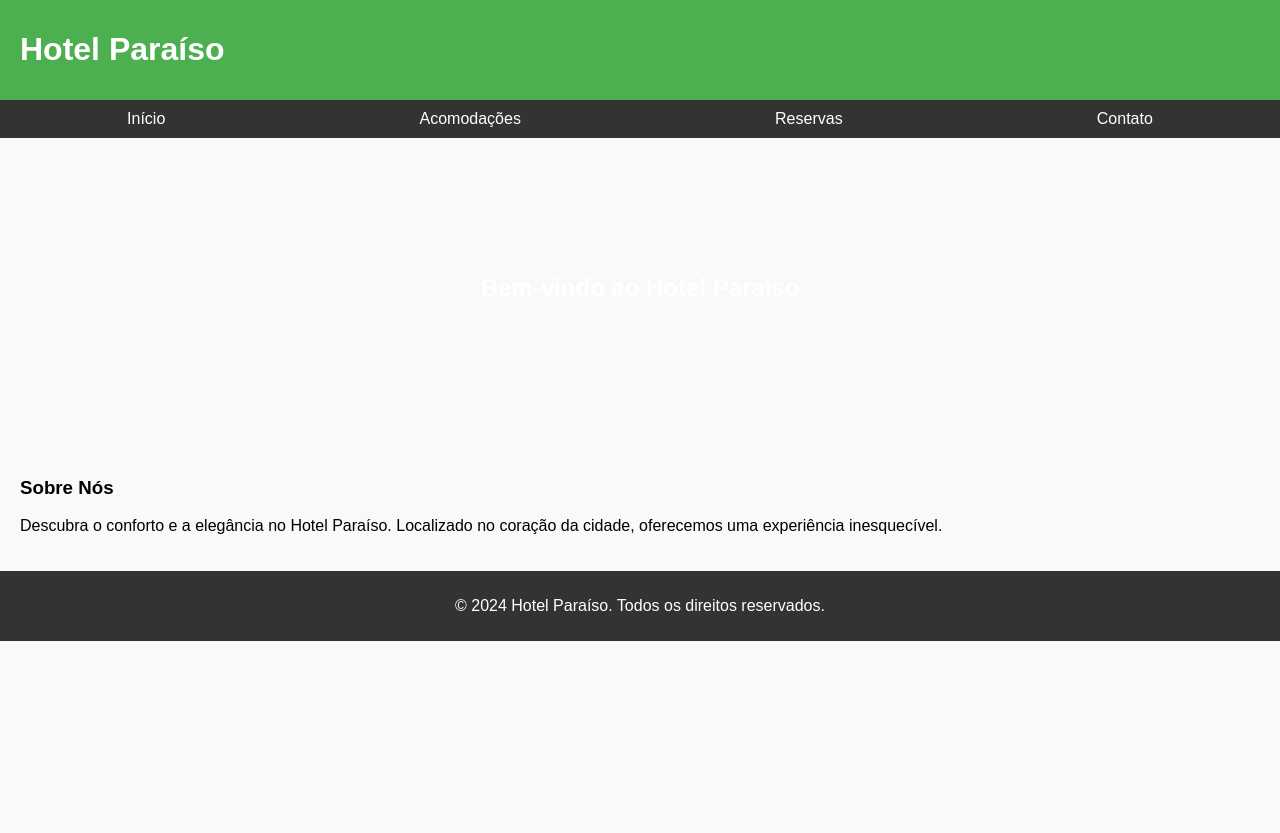
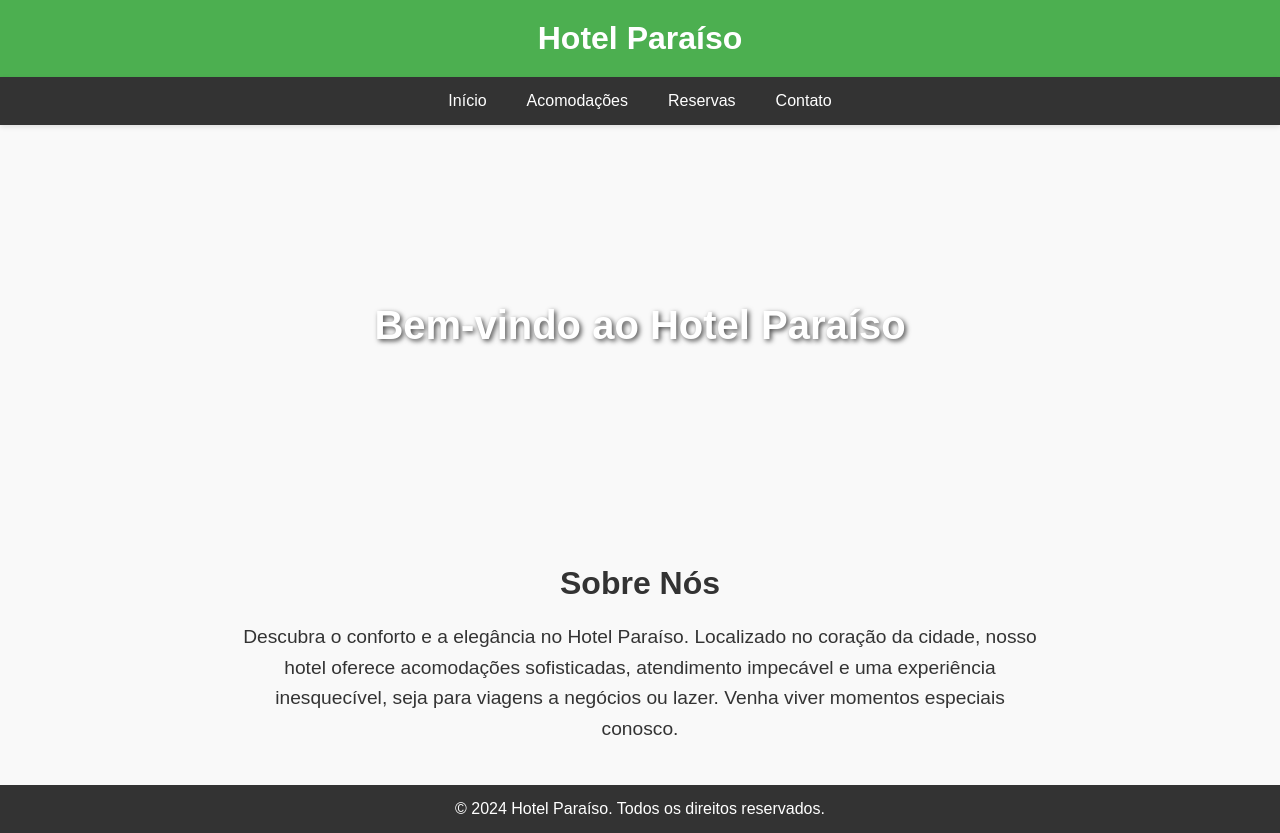
Before and after one commit to HDOMUSTESTE/HDOMUSTESTE, a plain HTML site: page index.html in a window 1280 px wide. Before the commit the page ends 800 px from the top, so only its background shows below. Drawn offline with Linux system fonts and the light colour scheme.

Commit message:
Update index.html

```diff
--- a/index.html
+++ b/index.html
@@ -5,46 +5,85 @@
     <meta name="viewport" content="width=device-width, initial-scale=1.0">
     <title>Hotel Paraíso</title>
     <style>
+        * {
+            margin: 0;
+            padding: 0;
+            box-sizing: border-box;
+        }
         body {
             font-family: Arial, sans-serif;
-            margin: 0;
-            padding: 0;
             background-color: #f9f9f9;
+            color: #333;
         }
         header {
             background: #4CAF50;
             color: white;
-            padding: 10px 20px;
+            padding: 20px;
+            text-align: center;
         }
         nav {
             display: flex;
-            justify-content: space-around;
+            justify-content: center;
             background: #333;
+            box-shadow: 0 2px 5px rgba(0, 0, 0, 0.1);
         }
         nav a {
             color: white;
             text-decoration: none;
-            padding: 10px 20px;
+            padding: 15px 20px;
+            transition: background 0.3s;
         }
         nav a:hover {
             background: #575757;
         }
-        main {
-            padding: 20px;
-        }
         .hero {
             background: url('hotel.jpg') no-repeat center center/cover;
-            height: 300px;
+            height: 400px;
+            display: flex;
+            justify-content: center;
+            align-items: center;
             color: white;
-            display: flex;
-            align-items: center;
-            justify-content: center;
+            text-align: center;
+            padding: 0 20px;
+        }
+        .hero h2 {
+            font-size: 2.5em;
+            text-shadow: 2px 2px 5px rgba(0, 0, 0, 0.7);
+        }
+        main {
+            padding: 40px 20px;
+            text-align: center;
+        }
+        main h3 {
+            font-size: 2em;
+            margin-bottom: 20px;
+        }
+        .about-text {
+            font-size: 1.2em;
+            line-height: 1.6;
+            max-width: 800px;
+            margin: 0 auto;
         }
         footer {
             background: #333;
             color: white;
             text-align: center;
-            padding: 10px 0;
+            padding: 15px 0;
+            position: relative;
+            bottom: 0;
+            width: 100%;
+        }
+        @media (max-width: 768px) {
+            .hero h2 {
+                font-size: 1.8em;
+            }
+            nav {
+                flex-direction: column;
+            }
+            nav a {
+                padding: 12px 0;
+                text-align: center;
+            }
         }
     </style>
 </head>
@@ -63,7 +102,7 @@
     </div>
     <main>
         <h3>Sobre Nós</h3>
-        <p>Descubra o conforto e a elegância no Hotel Paraíso. Localizado no coração da cidade, oferecemos uma experiência inesquecível.</p>
+        <p class="about-text">Descubra o conforto e a elegância no Hotel Paraíso. Localizado no coração da cidade, nosso hotel oferece acomodações sofisticadas, atendimento impecável e uma experiência inesquecível, seja para viagens a negócios ou lazer. Venha viver momentos especiais conosco.</p>
     </main>
     <footer>
         <p>&copy; 2024 Hotel Paraíso. Todos os direitos reservados.</p>
```
